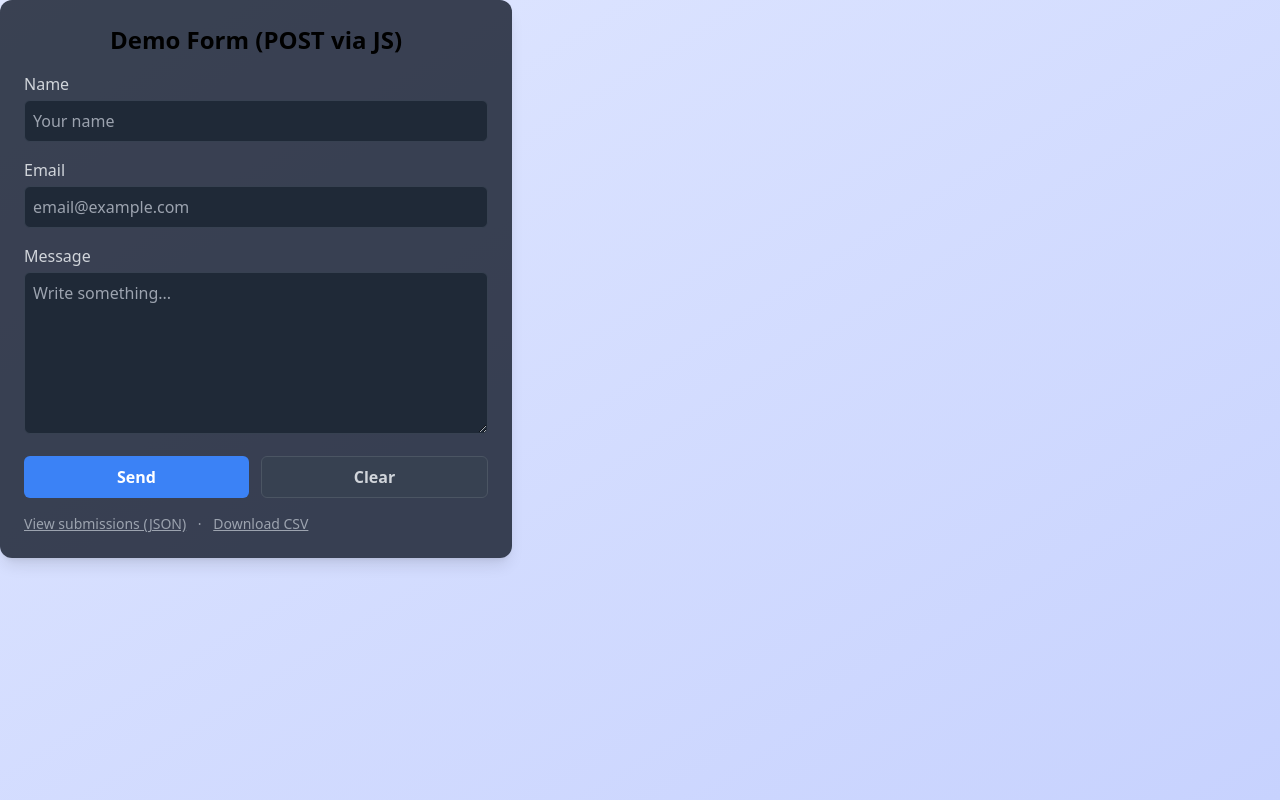
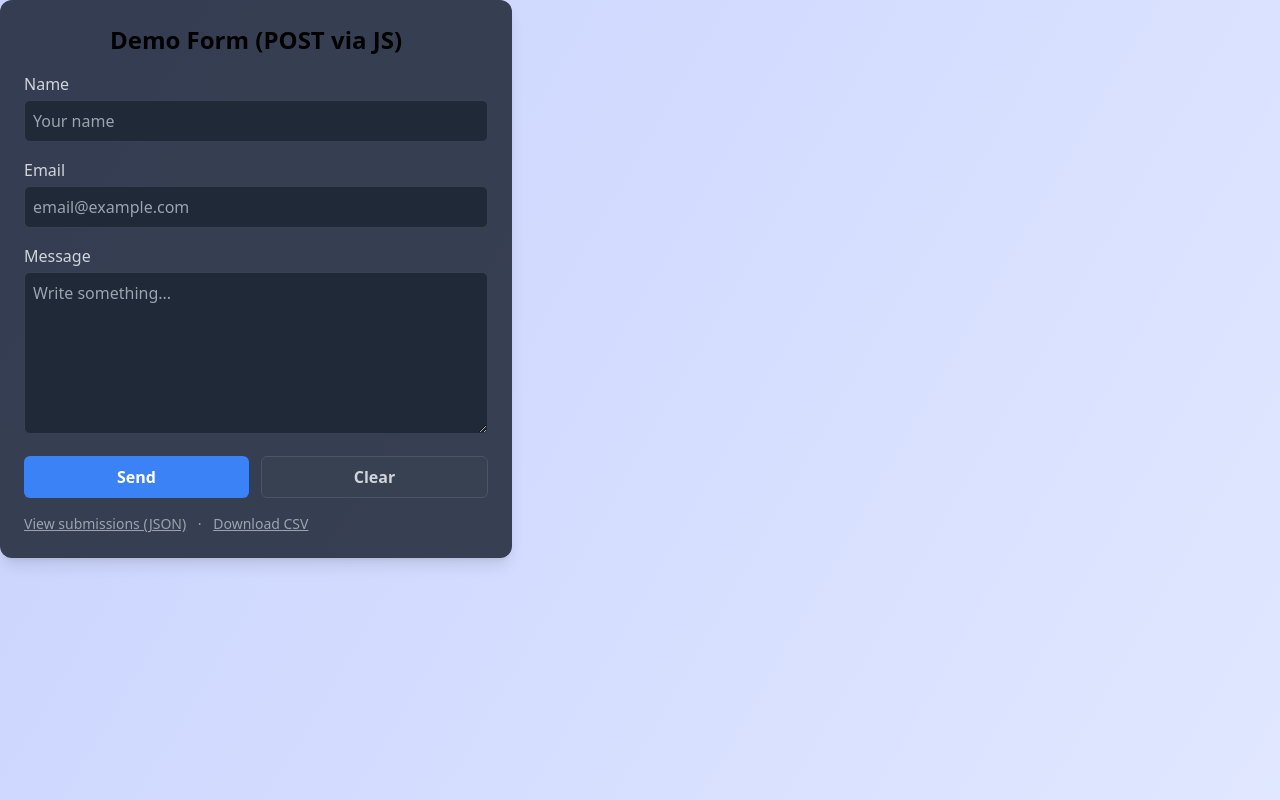
Before and after one commit to T9039/DUTFixIt, a Flask app: page / in a window 1280 px wide. Run offline with Flask 3, Linux system fonts and the light colour scheme; some libraries are stand-ins or nearby versions.

Commit message:
updated the body gradiant color

```diff
--- a/templates/base.html
+++ b/templates/base.html
@@ -9,7 +9,7 @@
   </head>
 
   <body
-    class="bg-gradient-to-br from-indigo-100 to-indigo-200 min-h-screen transition-colors duration-500 font-sans"
+  class="min-h-screen bg-[linear-gradient(120deg,hsl(228,96%,89%)_0%,#e0e7ff_100%)] transition-colors duration-500 font-sans"
   >
 
     {% block body %}{% endblock %}
```
